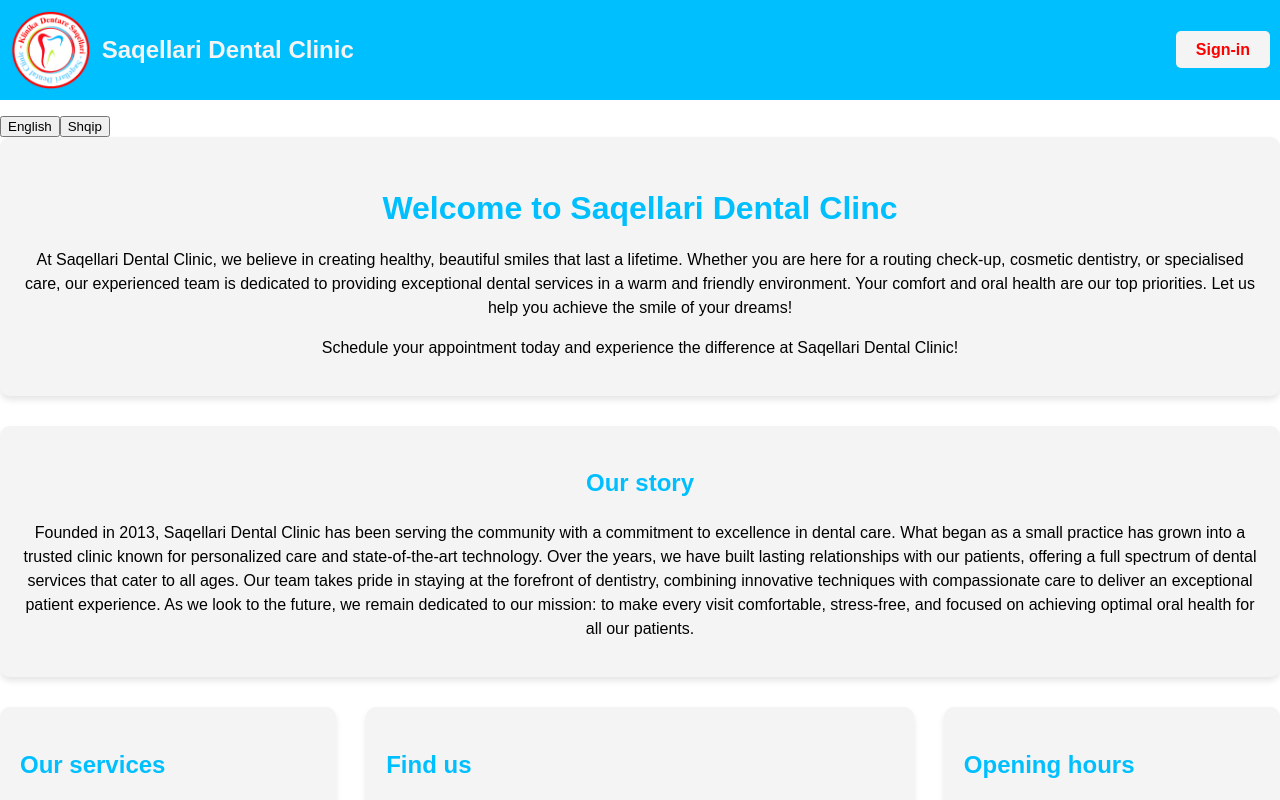
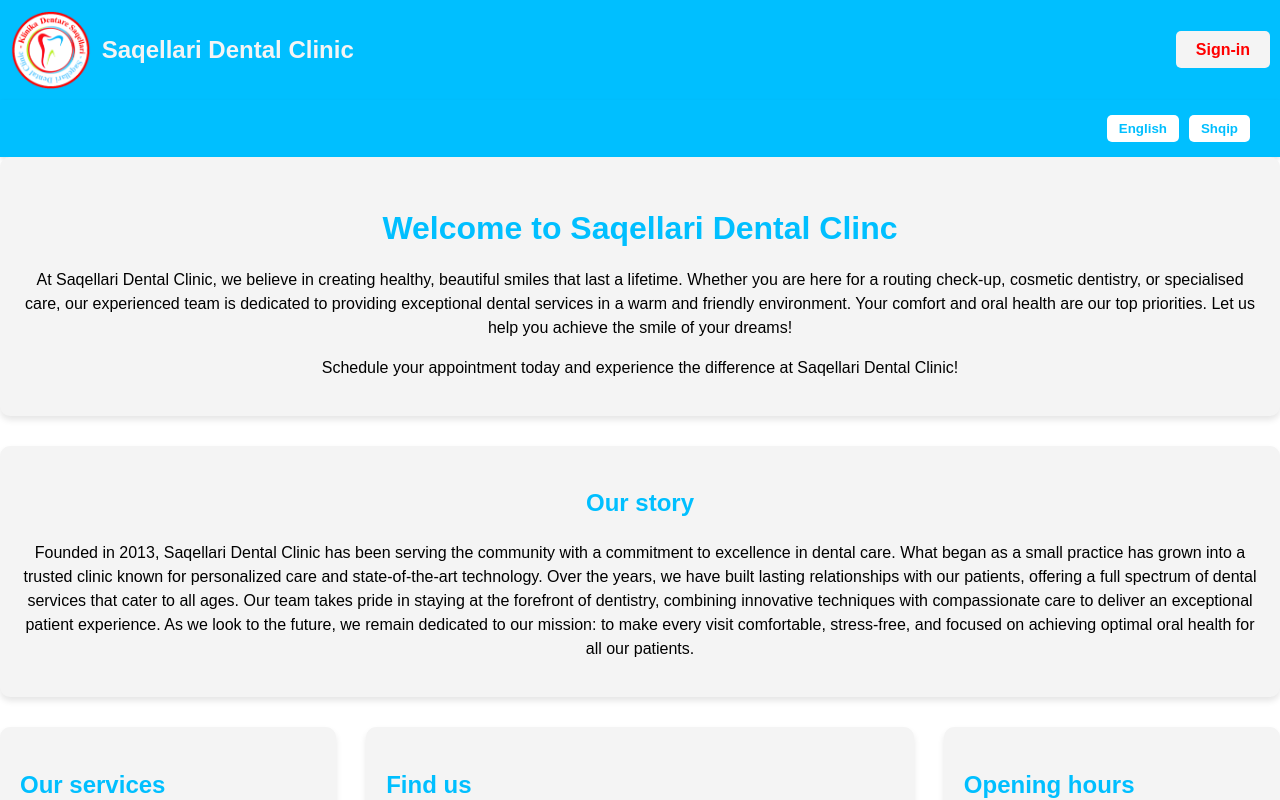
Before and after one commit to anastasiatt02/dental-management, a React (Vite) app: page / in a window 1280 px wide. Shown: the top 800 px of the page. Built offline with nearby package versions, Linux system fonts and the light colour scheme; no server answers.

Commit message:
create appointment form fully translated, organised navbar styling

```diff
--- a/src/components/Navbar.jsx
+++ b/src/components/Navbar.jsx
@@ -2,6 +2,7 @@ import React from "react";
 import { useUser } from "@clerk/clerk-react";
 import { Link } from "react-router-dom";
 import { useTranslation } from "react-i18next";
+import "../styles/navbar.css";
 
 export default function Navbar() {
     const {isSignedIn} = useUser();
--- a/src/styles/header.css
+++ b/src/styles/header.css
@@ -1,3 +1,11 @@
+:root {
+    --red: #FF0000;
+    --blue: #00BFFF;
+    --green: #ADFF2F;
+    --grey-light: #f4f4f4;
+
+}
+
 .header {
     background-color: var(--blue);
     color: var(--grey-light);
@@ -22,7 +30,6 @@
 }
 
 .clinic-name {
-    /* margin: 0; */
     font-size: 1.5rem;
     color: var(--grey-light);
 }
--- /dev/null
+++ b/src/styles/navbar.css
@@ -0,0 +1,69 @@
+:root {
+    --red: #FF0000;
+    --blue: #00BFFF;
+    --green: #ADFF2F;
+    --grey-light: #f4f4f4;
+
+}
+
+.nav-bar {
+    width: 100%;
+    background-color: var(--blue);
+    display: flex;
+    justify-content: space-between;
+    align-items: center;
+    padding: 15px 0px;
+    box-shadow: 0 2px 4px rgba(0, 0, 0, 0.1);
+}
+
+.nav-content {
+    width: 100%;
+    /* max-width: 1200px; */
+    margin: 0 auto;
+    padding: 0 30px;
+    display: flex;
+    justify-content: space-between;
+    align-items: center;
+}
+
+.nav-left {
+    display: flex;
+    align-items: center;
+}
+
+.nav-links {
+    list-style: none;
+    display: flex;
+    gap: 20px;
+    padding: 0;
+    margin: 0;
+}
+
+.nav-links a {
+    text-decoration: none;
+    color: white;
+    font-size: 1rem;
+    font-weight: bold;
+    transition: 0.3s;
+}
+
+.nav-links a:hover {
+    text-decoration: underline;
+}
+
+/* language switcher */
+.language-switcher {
+    display: flex;
+    gap: 10px;
+}
+
+.language-switcher button {
+    background-color: white;
+    color: var(--blue);
+    font-weight: bold;
+    border: none;
+    padding: 6px 12px;
+    border-radius: 5px;
+    cursor: pointer;
+
+}
```
Also changed, not shown: src/pages/CreateAppointment.jsx (+73 -53 lines).
